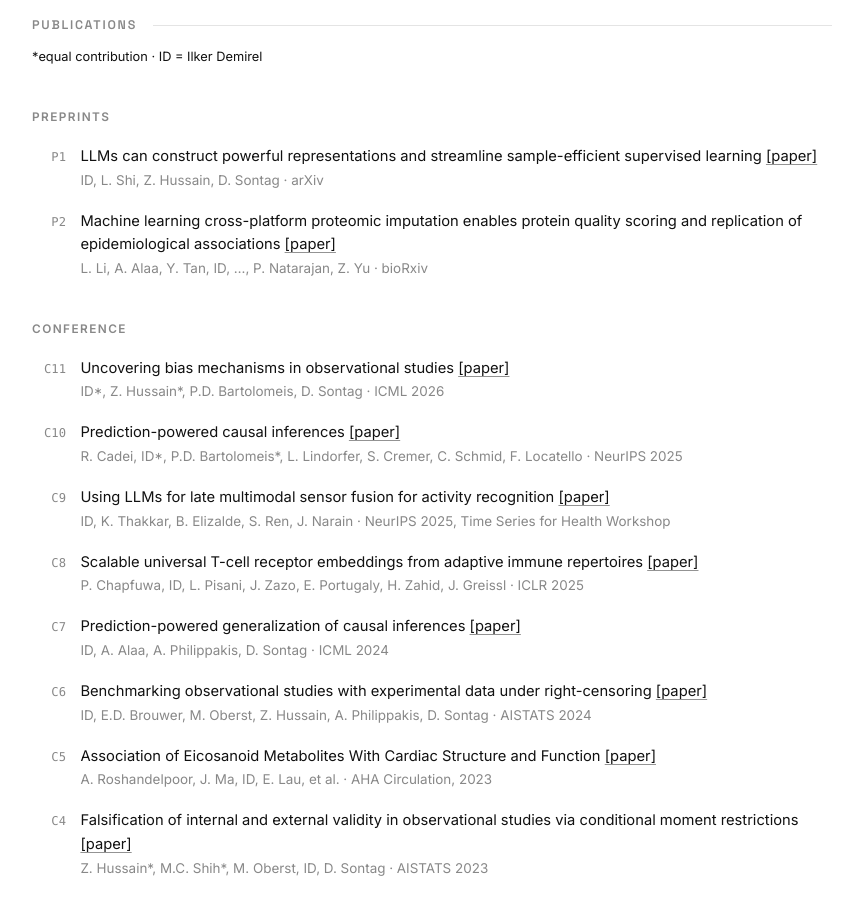
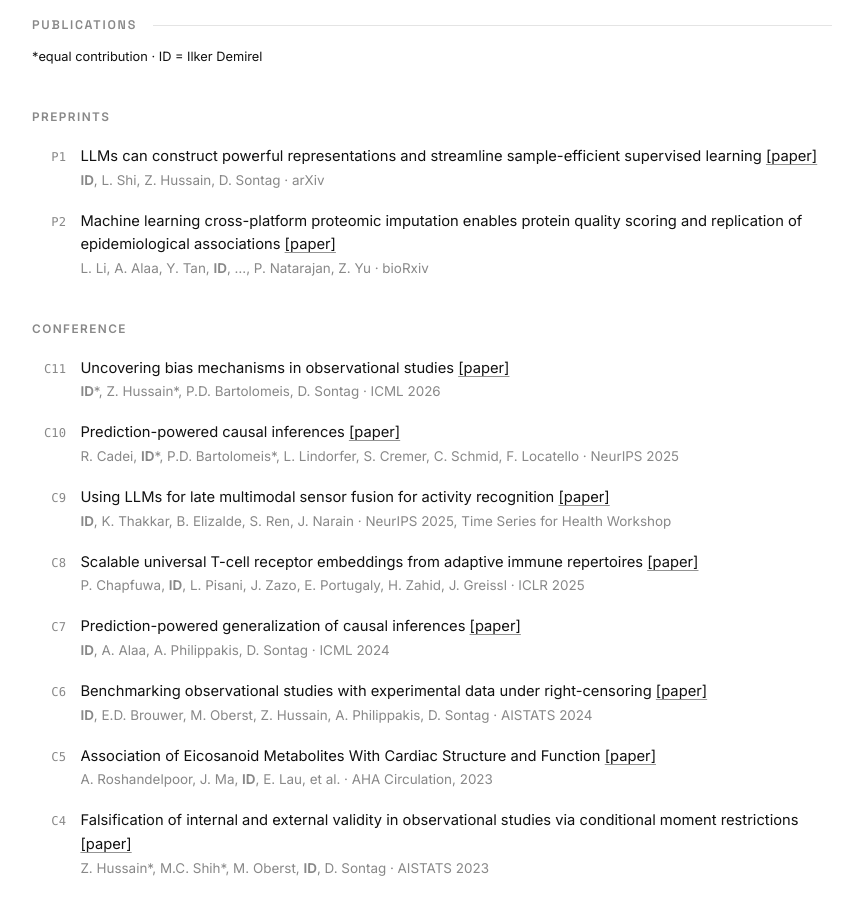
Before and after one commit to demireal/demireal.github.io, a Jekyll site: the page built from _pages/cv.md, in a window 1280 px wide and 900 px high, scrolled down 2219 px. Shown: the whole window, without its empty margins (208-1055 px from the left). Built offline with Jekyll 4.4.1, drawn with Linux system fonts in a browser that asks for light colours; some of the changed text lies outside the part shown.

Commit message:
v2: bold ID in resume publication lists
Co-authored-by: Cursor <cursoragent@cursor.com>

```diff
--- a/_pages/cv.md
+++ b/_pages/cv.md
@@ -164,13 +164,13 @@ permalink: /cv/
         <span class="cv-pub__tag">P1</span>
         <span>LLMs can construct powerful representations and streamline sample-efficient supervised learning
         <a href="https://arxiv.org/abs/2603.11679">[paper]</a><br>
-        <span class="cv-pub__authors">ID, L. Shi, Z. Hussain, D. Sontag &middot; arXiv</span></span>
+        <span class="cv-pub__authors"><strong>ID</strong>, L. Shi, Z. Hussain, D. Sontag &middot; arXiv</span></span>
       </li>
       <li>
         <span class="cv-pub__tag">P2</span>
         <span>Machine learning cross-platform proteomic imputation enables protein quality scoring and replication of epidemiological associations
         <a href="https://www.biorxiv.org/content/10.64898/2026.05.05.723059v1.abstract">[paper]</a><br>
-        <span class="cv-pub__authors">L. Li, A. Alaa, Y. Tan, ID, &hellip;, P. Natarajan, Z. Yu &middot; bioRxiv</span></span>
+        <span class="cv-pub__authors">L. Li, A. Alaa, Y. Tan, <strong>ID</strong>, &hellip;, P. Natarajan, Z. Yu &middot; bioRxiv</span></span>
       </li>
     </ul>
 
@@ -180,67 +180,67 @@ permalink: /cv/
         <span class="cv-pub__tag">C11</span>
         <span>Uncovering bias mechanisms in observational studies
         <a href="https://arxiv.org/pdf/2506.01191">[paper]</a><br>
-        <span class="cv-pub__authors">ID*, Z. Hussain*, P.D. Bartolomeis, D. Sontag &middot; ICML 2026</span></span>
+        <span class="cv-pub__authors"><strong>ID</strong>*, Z. Hussain*, P.D. Bartolomeis, D. Sontag &middot; ICML 2026</span></span>
       </li>
       <li>
         <span class="cv-pub__tag">C10</span>
         <span>Prediction-powered causal inferences
         <a href="https://arxiv.org/pdf/2502.06343">[paper]</a><br>
-        <span class="cv-pub__authors">R. Cadei, ID*, P.D. Bartolomeis*, L. Lindorfer, S. Cremer, C. Schmid, F. Locatello &middot; NeurIPS 2025</span></span>
+        <span class="cv-pub__authors">R. Cadei, <strong>ID</strong>*, P.D. Bartolomeis*, L. Lindorfer, S. Cremer, C. Schmid, F. Locatello &middot; NeurIPS 2025</span></span>
       </li>
       <li>
         <span class="cv-pub__tag">C9</span>
         <span>Using LLMs for late multimodal sensor fusion for activity recognition
         <a href="https://arxiv.org/pdf/2509.10729">[paper]</a><br>
-        <span class="cv-pub__authors">ID, K. Thakkar, B. Elizalde, S. Ren, J. Narain &middot; NeurIPS 2025, Time Series for Health Workshop</span></span>
+        <span class="cv-pub__authors"><strong>ID</strong>, K. Thakkar, B. Elizalde, S. Ren, J. Narain &middot; NeurIPS 2025, Time Series for Health Workshop</span></span>
       </li>
       <li>
         <span class="cv-pub__tag">C8</span>
         <span>Scalable universal T-cell receptor embeddings from adaptive immune repertoires
         <a href="https://openreview.net/forum?id=wyF5vNIsO7">[paper]</a><br>
-        <span class="cv-pub__authors">P. Chapfuwa, ID, L. Pisani, J. Zazo, E. Portugaly, H. Zahid, J. Greissl &middot; ICLR 2025</span></span>
+        <span class="cv-pub__authors">P. Chapfuwa, <strong>ID</strong>, L. Pisani, J. Zazo, E. Portugaly, H. Zahid, J. Greissl &middot; ICLR 2025</span></span>
       </li>
       <li>
         <span class="cv-pub__tag">C7</span>
         <span>Prediction-powered generalization of causal inferences
         <a href="https://arxiv.org/abs/2406.02873">[paper]</a><br>
-        <span class="cv-pub__authors">ID, A. Alaa, A. Philippakis, D. Sontag &middot; ICML 2024</span></span>
+        <span class="cv-pub__authors"><strong>ID</strong>, A. Alaa, A. Philippakis, D. Sontag &middot; ICML 2024</span></span>
       </li>
       <li>
         <span class="cv-pub__tag">C6</span>
         <span>Benchmarking observational studies with experimental data under right-censoring
         <a href="https://arxiv.org/abs/2402.15137">[paper]</a><br>
-        <span class="cv-pub__authors">ID, E.D. Brouwer, M. Oberst, Z. Hussain, A. Philippakis, D. Sontag &middot; AISTATS 2024</span></span>
+        <span class="cv-pub__authors"><strong>ID</strong>, E.D. Brouwer, M. Oberst, Z. Hussain, A. Philippakis, D. Sontag &middot; AISTATS 2024</span></span>
       </li>
       <li>
         <span class="cv-pub__tag">C5</span>
         <span>Association of Eicosanoid Metabolites With Cardiac Structure and Function
         <a href="https://www.ahajournals.org/doi/abs/10.1161/circ.148.suppl_1.14625">[paper]</a><br>
-        <span class="cv-pub__authors">A. Roshandelpoor, J. Ma, ID, E. Lau, et al. &middot; AHA Circulation, 2023</span></span>
+        <span class="cv-pub__authors">A. Roshandelpoor, J. Ma, <strong>ID</strong>, E. Lau, et al. &middot; AHA Circulation, 2023</span></span>
       </li>
       <li>
         <span class="cv-pub__tag">C4</span>
         <span>Falsification of internal and external validity in observational studies via conditional moment restrictions
         <a href="https://arxiv.org/abs/2301.13133">[paper]</a><br>
-        <span class="cv-pub__authors">Z. Hussain*, M.C. Shih*, M. Oberst, ID, D. Sontag &middot; AISTATS 2023</span></span>
+        <span class="cv-pub__authors">Z. Hussain*, M.C. Shih*, M. Oberst, <strong>ID</strong>, D. Sontag &middot; AISTATS 2023</span></span>
       </li>
       <li>
         <span class="cv-pub__tag">C3</span>
         <span>ESCADA: Efficient safety and context aware dose allocation for precision medicine
         <a href="https://openreview.net/forum?id=JokpPqA294">[paper]</a><br>
-        <span class="cv-pub__authors">ID, A.A. Celik, C. Tekin &middot; NeurIPS 2022</span></span>
+        <span class="cv-pub__authors"><strong>ID</strong>, A.A. Celik, C. Tekin &middot; NeurIPS 2022</span></span>
       </li>
       <li>
         <span class="cv-pub__tag">C2</span>
         <span>Combinatorial gaussian process bandits with probabilistically triggered arms
         <a href="https://proceedings.mlr.press/v130/demirel21a.html">[paper]</a><br>
-        <span class="cv-pub__authors">ID, C. Tekin &middot; AISTATS 2021</span></span>
+        <span class="cv-pub__authors"><strong>ID</strong>, C. Tekin &middot; AISTATS 2021</span></span>
       </li>
       <li>
         <span class="cv-pub__tag">C1</span>
         <span>Accuracy limits of distance estimation in visible light systems with RGB LEDs
         <a href="https://ieeexplore.ieee.org/abstract/document/8904457/">[paper]</a><br>
-        <span class="cv-pub__authors">ID, S. Gezici &middot; IEEE PIMRC 2019</span></span>
+        <span class="cv-pub__authors"><strong>ID</strong>, S. Gezici &middot; IEEE PIMRC 2019</span></span>
       </li>
     </ul>
 
@@ -250,13 +250,13 @@ permalink: /cv/
         <span class="cv-pub__tag">J2</span>
         <span>Federated multi-armed bandits under byzantine attacks
         <a href="https://arxiv.org/abs/2205.04134">[paper]</a><br>
-        <span class="cv-pub__authors">A. Saday, ID, Y. Yildirim, S. Gezici &middot; IEEE Transactions on Artificial Intelligence, 2025</span></span>
+        <span class="cv-pub__authors">A. Saday, <strong>ID</strong>, Y. Yildirim, S. Gezici &middot; IEEE Transactions on Artificial Intelligence, 2025</span></span>
       </li>
       <li>
         <span class="cv-pub__tag">J1</span>
         <span>Distance and position estimation in visible light systems with RGB LEDs
         <a href="https://www.sciencedirect.com/science/article/abs/pii/S1051200422000409">[paper]</a><br>
-        <span class="cv-pub__authors">ID, S. Gezici &middot; DSP Elsevier, 2022</span></span>
+        <span class="cv-pub__authors"><strong>ID</strong>, S. Gezici &middot; DSP Elsevier, 2022</span></span>
       </li>
     </ul>
   </section>
```
